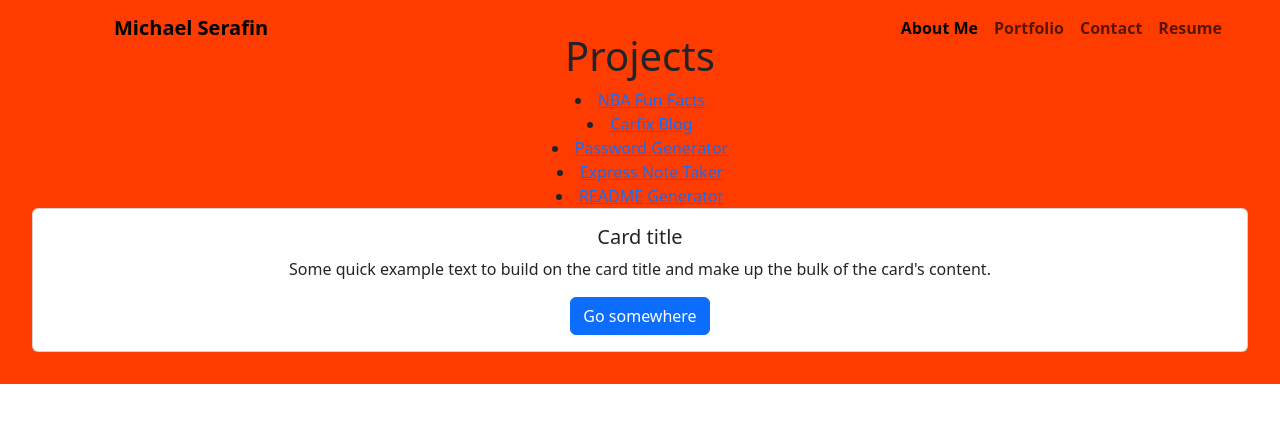
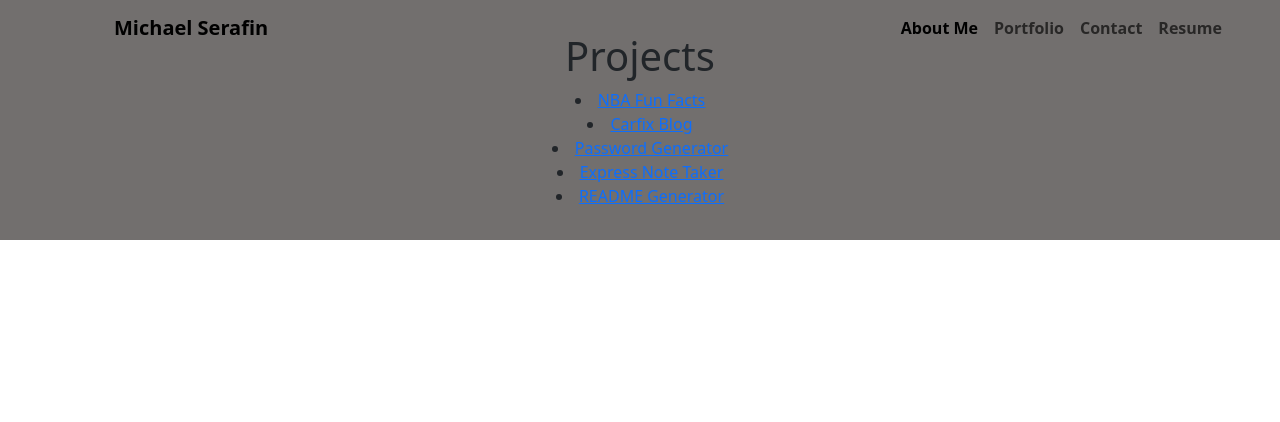
Before and after one commit to mserafin20/react-portfolio, a React (Vite) app in the folder react-portfolio/: page / in a window 1280 px wide. Shown: the top 422 px of the page. Built offline with nearby package versions, Linux system fonts and the light colour scheme.

Commit message:
added a project card file, did some initial styling

```diff
--- a/react-portfolio/src/App.css
+++ b/react-portfolio/src/App.css
@@ -3,5 +3,5 @@
   padding: 2rem;
   text-align: center;
   box-sizing: border-box;
-  background-color: rgb(255, 60, 0);
+  background-color: rgb(114, 111, 110);
 }
--- a/react-portfolio/src/App.jsx
+++ b/react-portfolio/src/App.jsx
@@ -13,13 +13,7 @@ function App() {
     <>
      <Navigation />
      <ProjectList />
-     <div className="card">
-  <div className="card-body">
-    <h5 className="card-title">Card title</h5>
-    <p className="card-text">Some quick example text to build on the card title and make up the bulk of the card's content.</p>
-    <a href="#" className="btn btn-primary">Go somewhere</a>
-  </div>
-</div>
+
     </>
   )
 }
--- a/react-portfolio/src/components/ProjectList.jsx
+++ b/react-portfolio/src/components/ProjectList.jsx
@@ -46,7 +46,7 @@ export default function ProjectList(){
         {
           projs.map((project, i) => (
             <li key = {i}>
-              <a href={project.link}>
+              <a className='links' href={project.link}>
                 {project.name}
               </a>
             </li>
--- a/react-portfolio/src/index.css
+++ b/react-portfolio/src/index.css
@@ -5,7 +5,7 @@
 
   color-scheme: light dark;
   color: rgba(255, 255, 255, 0.87);
-  background-color: rgb(255, 60, 0);
+  background-color: rgb(114, 111, 110);
 
   font-synthesis: none;
   text-rendering: optimizeLegibility;
```
Also changed, not shown: react-portfolio/src/components/ProjectCard.jsx (added, +22 -0 lines), react-portfolio/src/styles/Projects.css (added).
